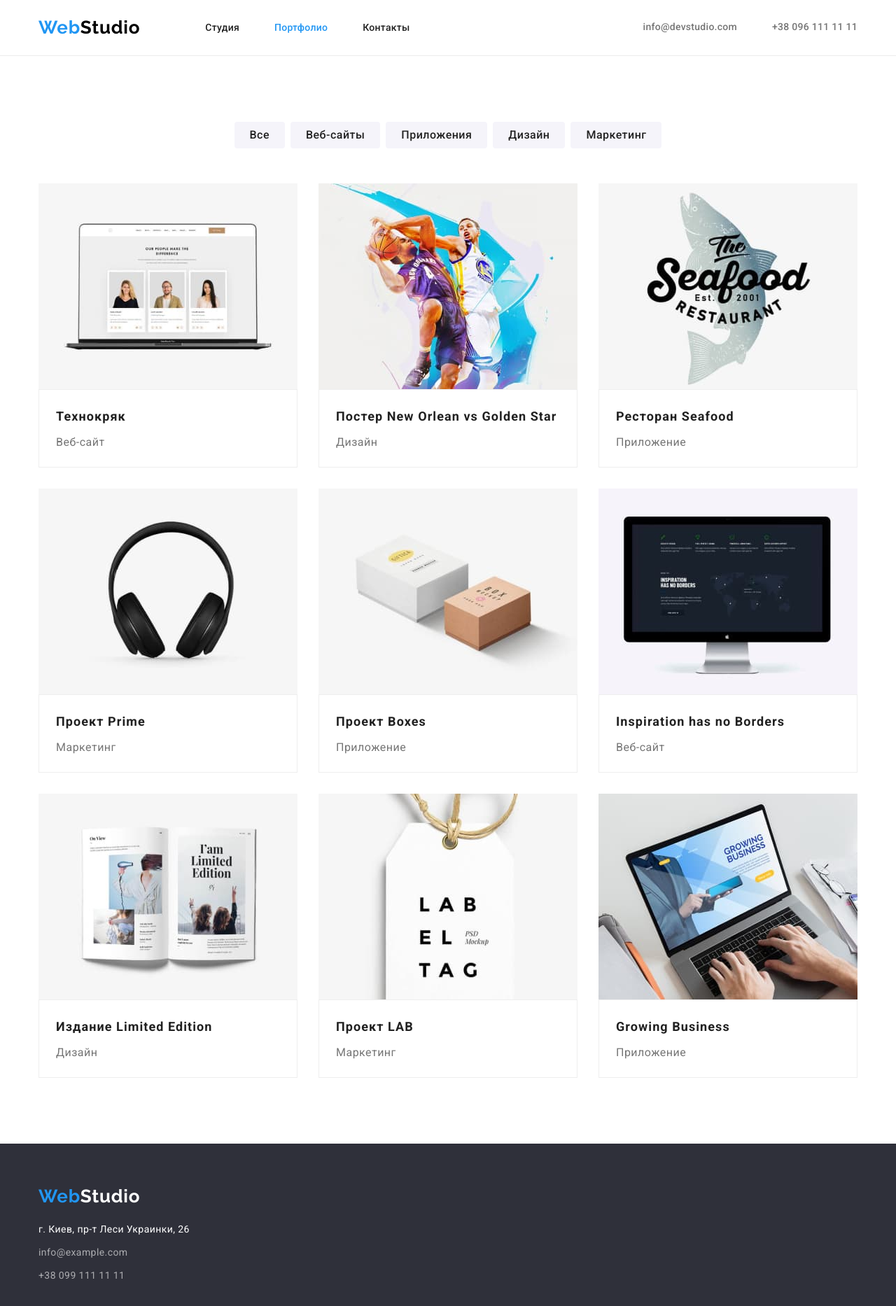
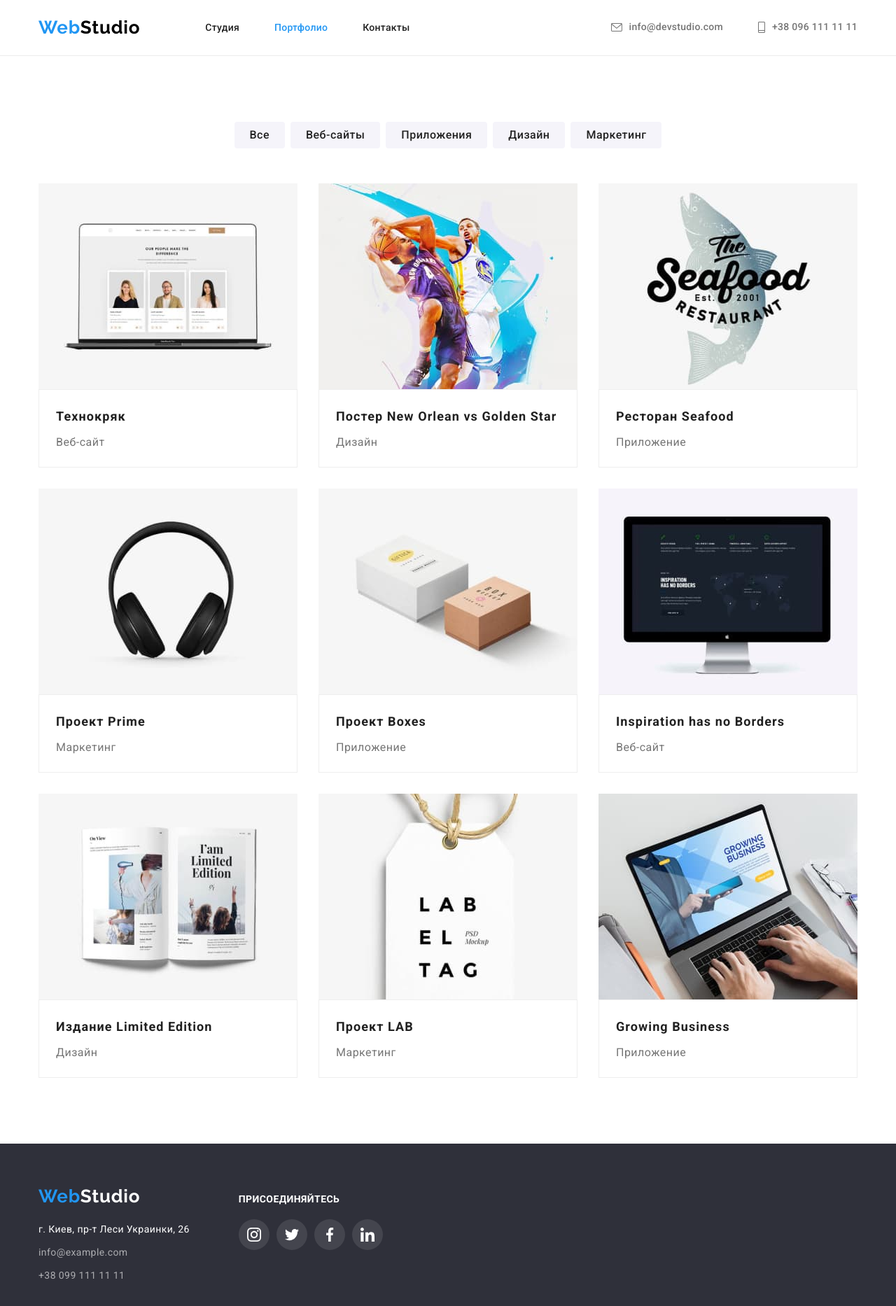
Before and after one commit to StasPetrov/goit-markup-hw-04, a plain HTML site: page portfolio.html in a window 1280 px wide. Shown: the whole page at 70% size. Drawn offline with nearby package versions, Linux system fonts and the light colour scheme.

Commit message:
сохраняет готовый преокт 4

```diff
--- a/css/style.css
+++ b/css/style.css
@@ -404,6 +404,10 @@ img {
   display: flex;
   flex-wrap: wrap;
 }
+.portfolio-card:hover {
+  box-shadow: 0px 1px 1px rgba(0, 0, 0, 0.12), 0px 4px 4px rgba(0, 0, 0, 0.06),
+    1px 4px 6px rgba(0, 0, 0, 0.16);
+}
 .portfolio-card-container {
   padding: 20px 24px;
   border: 1px solid #eeeeee;
--- a/portfolio.html
+++ b/portfolio.html
@@ -41,10 +41,20 @@
 
         <ul class="contact-header">
           <li class="contact-header-item margin-right">
-            <a class="contact-header-link" href="mailto:info@devstudio.com">info@devstudio.com</a>
+            <a class="contact-header-link" href="mailto:info@devstudio.com">
+              <svg class="contact-header-link-icon" width="16" height="12">
+                <use href="./images/icons.svg#icon-mail"></use>
+              </svg>
+              info@devstudio.com</a
+            >
           </li>
           <li class="contact-header-item">
-            <a class="contact-header-link" href="tel:+380961111111">+38 096 111 11 11</a>
+            <a class="contact-header-link" href="tel:+380961111111">
+              <svg class="contact-header-link-icon" width="10" height="16">
+                <use href="./images/icons.svg#icon-phone"></use>
+              </svg>
+              +38 096 111 11 11</a
+            >
           </li>
         </ul>
       </div>
@@ -202,6 +212,8 @@
     <!-- Футер -->
     <footer class="site-footer">
       <div class="container">
+        <div class="footer-container">
+          <div class="address-container">
             <a class="logo" href="./index.html">Web<span class="logo-white">Studio</span></a>
 
             <!-- Контакты -->
@@ -216,8 +228,8 @@
                   <a class="contact-footer-link transparent" href="mailto:info@example.com"
                     >info@example.com</a
                   >
-            </li class="contact-footer-item">
-            <li>
+                </li>
+                <li class="contact-footer-item">
                   <a class="contact-footer-link transparent" href="tel:+380991111111"
                     >+38 099 111 11 11</a
                   >
@@ -225,6 +237,41 @@
               </ul>
             </address>
           </div>
+          <div class="footer-social">
+            <p class="footer-social-text">Присоединяйтесь</p>
+            <ul class="footer-social-list">
+              <li class="footer-social-item">
+                <a class="footer-social-item-link" href="">
+                  <svg class="footer-social-link-icon" width="20px" height="20px">
+                    <use href="./images/icons.svg#icon-instagram"></use>
+                  </svg>
+                </a>
+              </li>
+              <li class="footer-social-item">
+                <a class="footer-social-item-link" href="">
+                  <svg class="footer-social-link-icon" width="20px" height="20px">
+                    <use href="./images/icons.svg#icon-twitter"></use>
+                  </svg>
+                </a>
+              </li>
+              <li class="footer-social-item">
+                <a class="footer-social-item-link" href="">
+                  <svg class="footer-social-link-icon" width="20px" height="20px">
+                    <use href="./images/icons.svg#icon-facebook"></use>
+                  </svg>
+                </a>
+              </li>
+              <li class="footer-social-item">
+                <a class="footer-social-item-link" href="">
+                  <svg class="footer-social-link-icon" width="20px" height="20px">
+                    <use href="./images/icons.svg#icon-linkedin"></use>
+                  </svg>
+                </a>
+              </li>
+            </ul>
+          </div>
+        </div>
+      </div>
     </footer>
   </body>
 </html>
```
Also changed, not shown: contacts.html (+51 -4 lines). Lines whose indentation alone changed are shown as unchanged.
